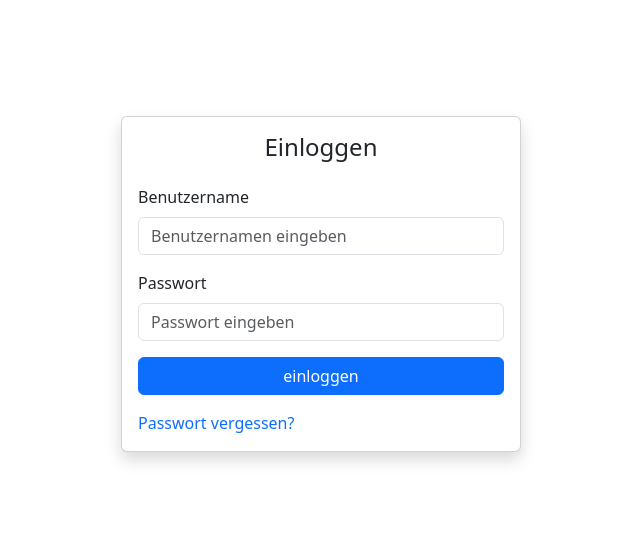
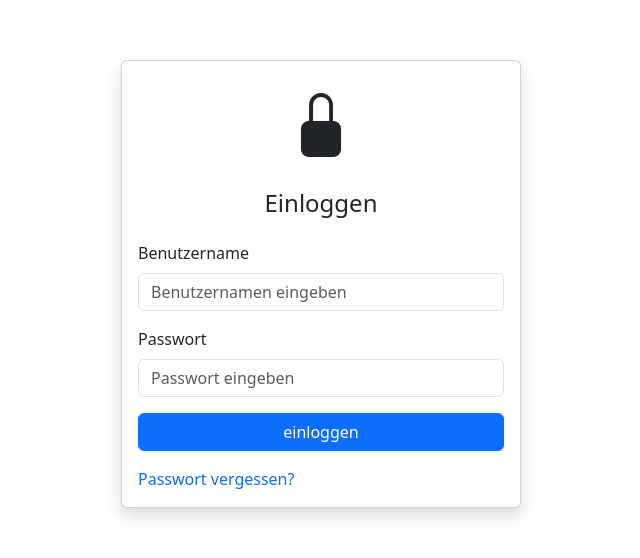
Before and after one commit to abdallaheeid/mengenmeld-fe, an Angular app: page /login in a window 1280 px wide. Shown: the part 116-674 px from the top of the page, without its empty margins (319-959 px from the left). Built offline with nearby package versions, Linux system fonts and the light colour scheme.

Commit message:
Adding icon to the login page

```diff
--- a/src/app/auth/login/login.component.css
+++ b/src/app/auth/login/login.component.css
@@ -1,7 +1,7 @@
 #loginCard {
   width: 100%;
   max-width: 400px;
-  max-height: 400px;
+  max-height: 500px;
 }
 
 .password-link {
--- a/src/app/auth/login/login.component.html
+++ b/src/app/auth/login/login.component.html
@@ -1,6 +1,10 @@
 <div class="container vh-100 d-flex justify-content-center align-items-center">
   <div id="loginCard" class="card shadow">
     <div class="card-body">
+      <div class="mb-3 text-center">
+        <i class="bi bi-lock-fill" style="font-size: 4rem"></i>
+      </div>
+
       <h4 class="card-title text-center mb-4">Einloggen</h4>
 
       <form>
--- a/src/index.html
+++ b/src/index.html
@@ -6,6 +6,10 @@
     <base href="/" />
     <meta name="viewport" content="width=device-width, initial-scale=1" />
     <link rel="icon" type="image/x-icon" href="favicon.ico" />
+    <link
+      href="https://cdn.jsdelivr.net/npm/bootstrap-icons@1.11.3/font/bootstrap-icons.css"
+      rel="stylesheet"
+    />
   </head>
   <body>
     <app-root></app-root>
```
